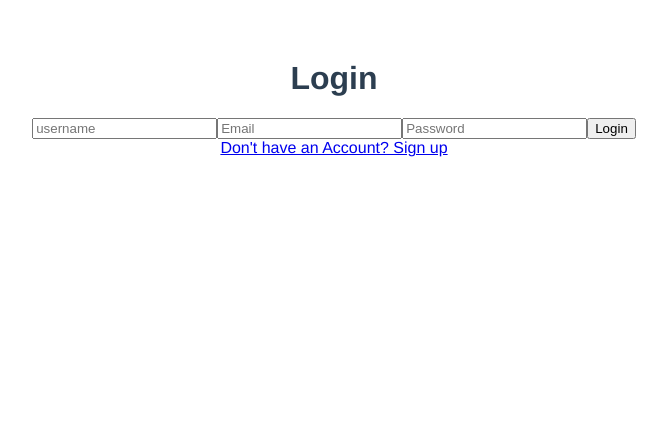
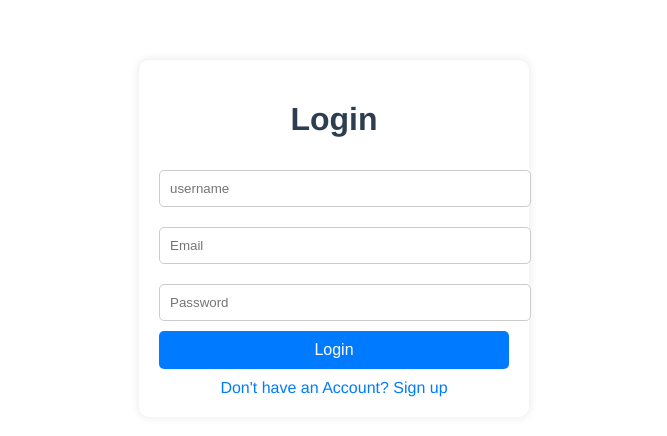
Before and after one commit to priti016/dashboard-vue-project, a Vue app: page / in a window 1280 px wide. Shown: the top 436 px of the page, without its empty margins (306-973 px from the left). Built offline with nearby package versions, Linux system fonts and the light colour scheme.

Commit message:
Added style in login page

```diff
--- a/src/components/login.vue
+++ b/src/components/login.vue
@@ -1,5 +1,3 @@
-
-
 <template>
   <div class="auth-container">
     <h1>Login</h1>
@@ -23,6 +21,7 @@ export default {
   data() {
     return {
       username: '',
+      email:'',
       password: ''
     };
   }
@@ -52,3 +51,50 @@ const handleLogin = async () => {
   }
 };
 </script>
+
+<style scoped>
+.auth-container {
+  background: #fff;
+  padding: 20px;
+  border-radius: 10px;
+  box-shadow: 0px 0px 10px rgba(0, 0, 0, 0.1);
+  width: 350px;
+  text-align: center;
+  margin: auto;
+}
+
+input {
+  width: 100%;
+  padding: 10px;
+  margin: 10px 0;
+  border: 1px solid #ccc;
+  border-radius: 5px;
+}
+
+button {
+  width: 100%;
+  padding: 10px;
+  background-color: #007BFF;
+  color: white;
+  border: none;
+  border-radius: 5px;
+  cursor: pointer;
+  font-size: 16px;
+}
+
+button:hover {
+  background-color: #0056b3;
+}
+
+a {
+  text-decoration: none;
+  color: #007BFF;
+  display: block;
+  margin-top: 10px;
+}
+
+a:hover {
+  text-decoration: underline;
+}
+
+</style>
```
